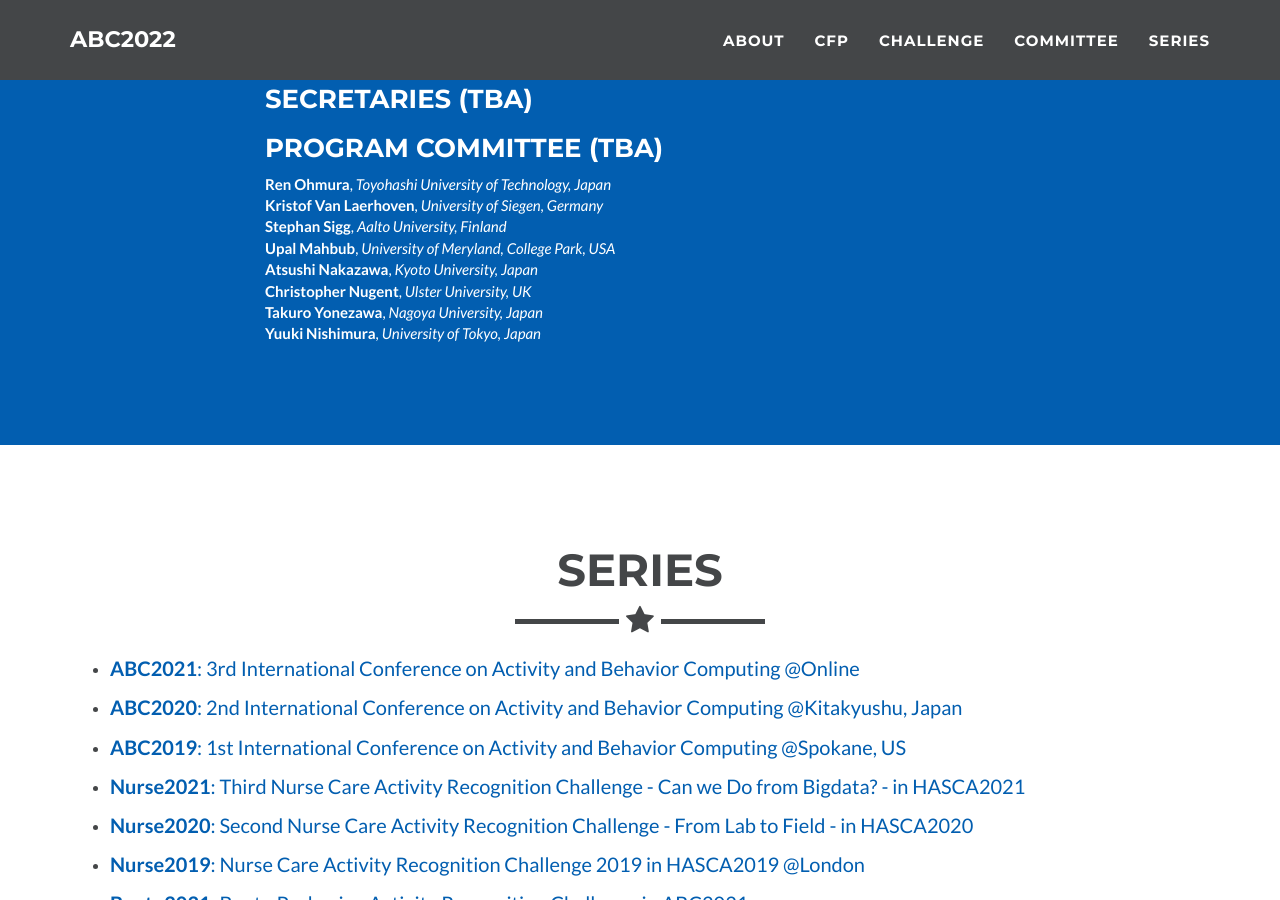
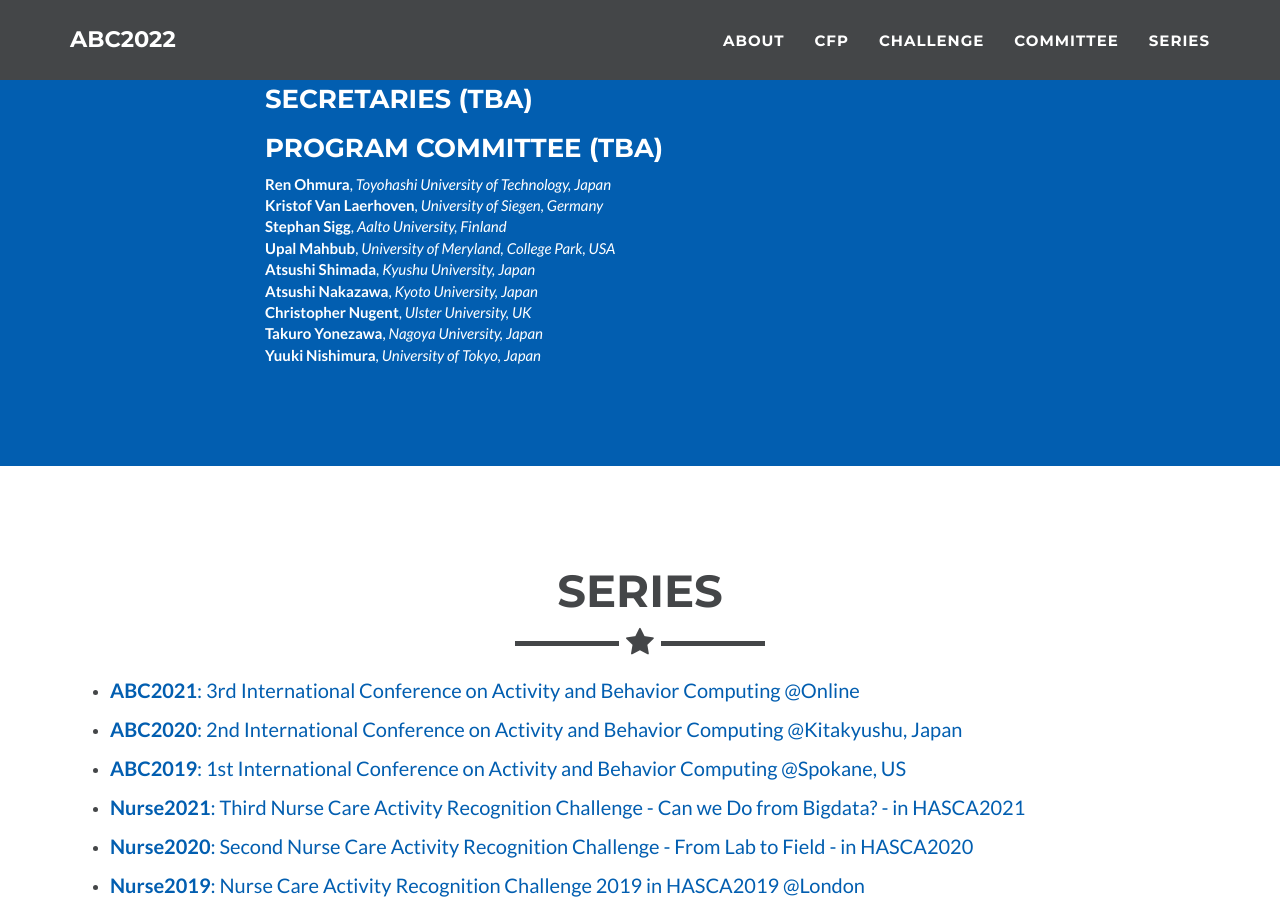
Before and after one commit to abc-research/abc-research.github.io, a Jekyll site: the page built from index.html, in a window 1280 px wide and 900 px high, scrolled down 4320 px. Built offline with Jekyll 4.4.1, drawn with Linux system fonts in a browser that asks for light colours; part of the change alters nothing that is shown.

Commit message:
Update _config.yml

```diff
--- a/_config.yml
+++ b/_config.yml
@@ -306,8 +306,8 @@ committee:
 ##        affil: Khulna University of Engineering & Technology, Bangladesh
       - name: Upal Mahbub
         affil: University of Meryland, College Park, USA
-#      - name: Atsushi Shimada
-#        affil: Kyushu University, Japan
+      - name: Atsushi Shimada
+        affil: Kyushu University, Japan
 #      - name: Guillaume Lopez
 #        affil: Aoyama Gakuin University, Japan
       - name: Atsushi Nakazawa
```
